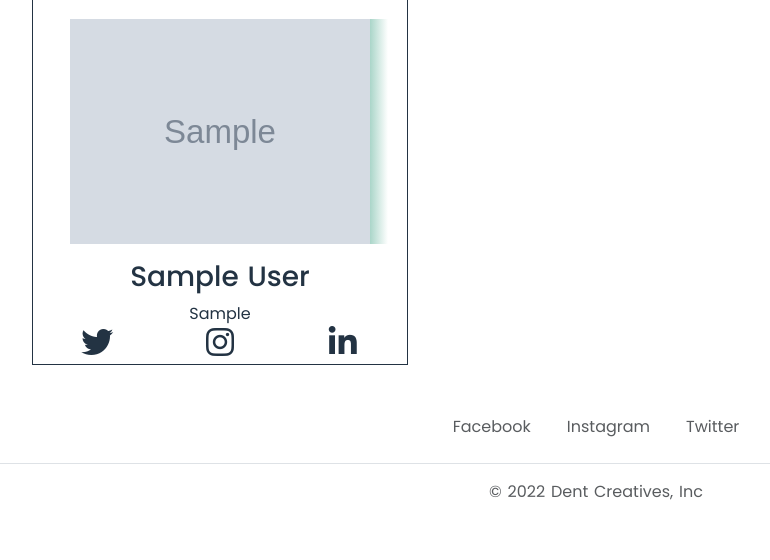
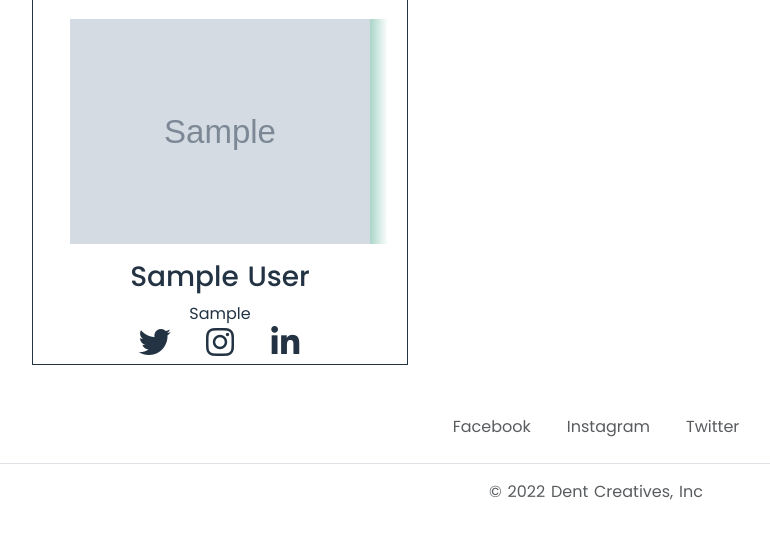
Before and after one commit to danielmsd1/dent-project, a Django app: page /team in a window 1280 px wide. Shown: the part 292-852 px from the top of the page, without its empty margins (44-814 px from the left). Run offline with Django 4.2, Linux system fonts and the light colour scheme; tables that the repository leaves empty hold one stand-in row (values such as "Sample post"); grey boxes marked "Sample" are stand-in pictures; some libraries are stand-ins or nearby versions.

Commit message:
refactor: add div for social icons

```diff
--- a/team/templates/team/team.html
+++ b/team/templates/team/team.html
@@ -125,11 +125,13 @@
 								<div class="col-12">
 									{{member.position}}
 								</div>
-								<div class="col-12">
+
+								<div class="outer-social">
+								<div class="social-icons col-12">
 									<div class="row">
 
 										{% if member.twitter %}
-										<div class="col">
+										<div class="col-4">
 											<a href="{{member.twitter}}">
 												<i class="portfolio-fa-solid fa-brands fa-twitter fa-2x"></i>
 											</a>
@@ -137,7 +139,7 @@
 										{% endif %}
 
 										{% if member.instagram %}
-										<div class="col">
+										<div class="col-4">
 											<a href="{{member.instagram}}">
 												<i class="portfolio-fa-solid fa-brands fa-instagram fa-2x"></i>
 											</a>
@@ -145,13 +147,14 @@
 										{% endif %}
 
 										{% if member.linkedin %}
-										<div class="col">
+										<div class="col-4">
 											<a href="{{member.linkedin}}">
 												<i class="portfolio-fa-solid fa-brands fa-linkedin-in fa-2x"></i>
 											</a>
 										</div>
 										{% endif %}
 									</div>
+								</div>
 								</div>
 							</div>
 						</div>
@@ -181,6 +184,13 @@
 		}
 		.dclogo{
 			padding: 20px;
+		}
+		.social-icons{
+			width: 50%;
+		}
+		.outer-social{
+			display: flex;
+			justify-content: center;
 		}
 	</style>
 
```
Also changed, not shown: images/IMG_20220507_172930_vuAGeEB.jpg (added).
